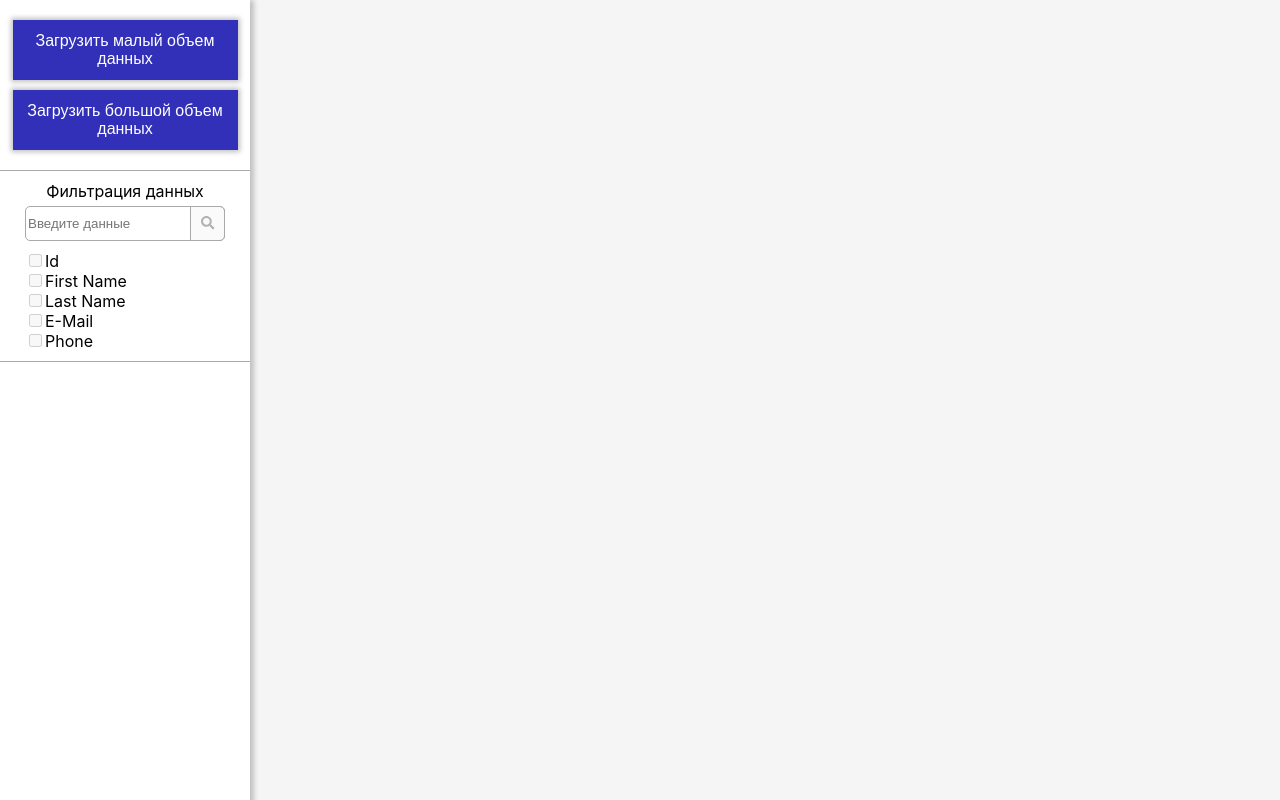
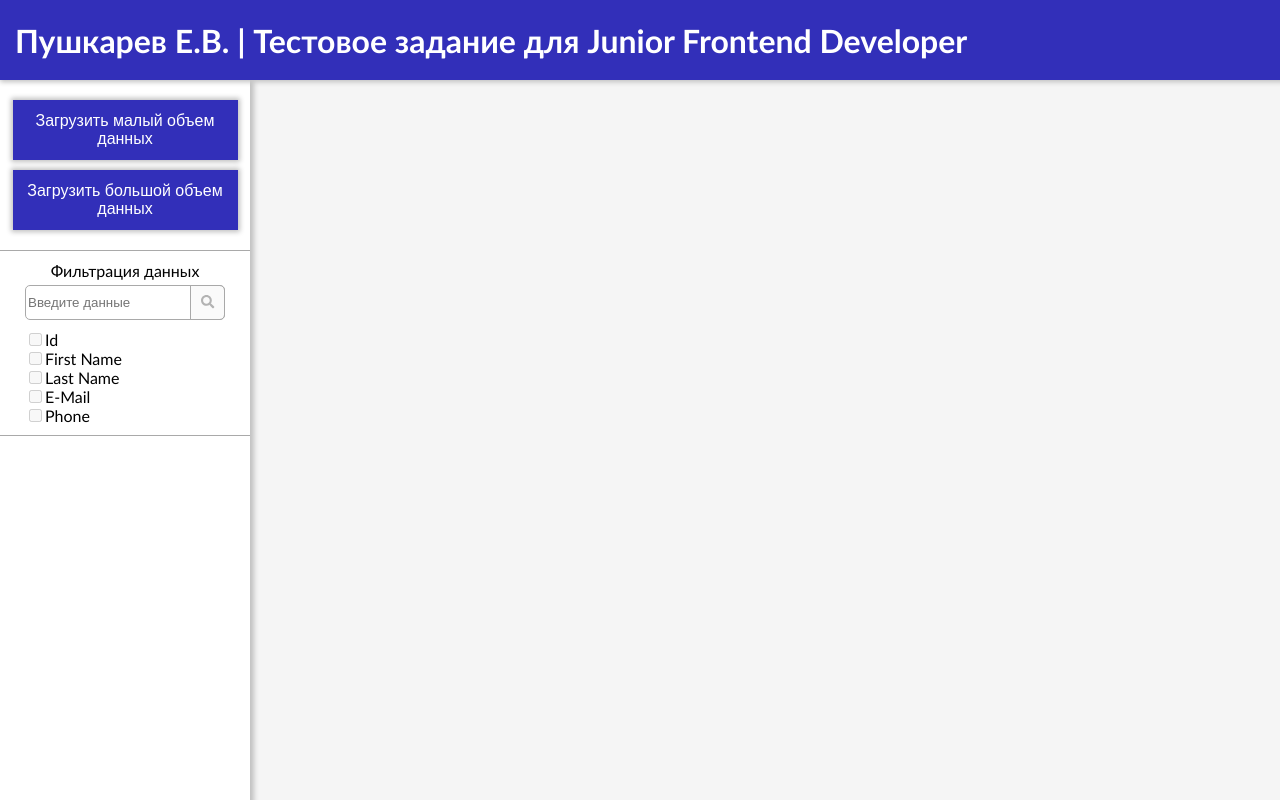
Before and after one commit to Kefir103/contact-directory, a React app: page / in a window 1280 px wide. Built offline with nearby package versions, Linux system fonts and the light colour scheme.

Commit message:
Добавил хэдер и поправил стили, чтоб он лучше вписывался к сайдменю и app-container

```diff
--- a/public/styles.css
+++ b/public/styles.css
@@ -71,9 +71,9 @@
       cursor: pointer; }
 
 aside {
-  position: sticky;
+  position: fixed;
   left: 0;
-  top: 0;
+  top: 80px;
   bottom: 0;
   height: 100vh;
   width: 250px;
@@ -162,14 +162,29 @@ aside {
   display: flex;
   flex-direction: column;
   align-items: center;
-  width: calc(90% - 250px);
-  margin: 15px auto; }
+  width: 100%;
+  margin-top: 95px;
+  margin-left: 250px;
+  padding: 0 2%; }
+
+header {
+  position: fixed;
+  width: 100%;
+  height: 80px;
+  box-shadow: 2px 0 5px 2px silver;
+  background: #322fb9;
+  padding-left: 15px;
+  color: white;
+  top: 0;
+  left: 0;
+  right: 0;
+  z-index: 1; }
 
 body {
   margin: 0;
   padding: 0;
   height: 100vh;
-  font-family: -apple-system, BlinkMacSystemFont, 'Segoe UI', Roboto, 'Helvetica Neue', Arial, 'Noto Sans', sans-serif, 'Apple Color Emoji', 'Segoe UI Emoji', 'Segoe UI Symbol', 'Noto Color Emoji';
+  font-family: "Trebuchet MS", -apple-system, BlinkMacSystemFont, 'Segoe UI', Roboto, 'Helvetica Neue', Arial, 'Noto Sans', sans-serif, 'Apple Color Emoji', 'Segoe UI Emoji', 'Segoe UI Symbol', 'Noto Color Emoji';
   background: whitesmoke; }
 
 #root {
--- a/src/client/App.js
+++ b/src/client/App.js
@@ -2,10 +2,12 @@ import React from 'react';
 import { connect } from 'react-redux';
 import Table from './components/table/Table';
 import SideMenu from './components/sidemenu/SideMenu';
+import Header from './components/Header';
 
 const App = (props) => {
     return (
         <>
+            <Header />
             <SideMenu />
             <div className={'app-container'}>
                 <Table />
--- /dev/null
+++ b/src/client/components/Header.js
@@ -0,0 +1,5 @@
+import React from 'react';
+
+export default function Header() {
+    return (<header><h1>Пушкарев Е.В. | Тестовое задание для Junior Frontend Developer</h1></header>)
+}
--- a/src/client/styles/components/_appContainer.scss
+++ b/src/client/styles/components/_appContainer.scss
@@ -2,6 +2,8 @@
     display: flex;
     flex-direction: column;
     align-items: center;
-    width: calc(90% - 250px);
-    margin: 15px auto;
+    width: 100%;
+    margin-top: 95px;
+    margin-left: 250px;
+    padding: 0 2%;
 }
--- /dev/null
+++ b/src/client/styles/components/_header.scss
@@ -0,0 +1,13 @@
+header {
+    position: fixed;
+    width: 100%;
+    height: 80px;
+    box-shadow: 2px 0 5px 2px silver;
+    background: #322fb9;
+    padding-left: 15px;
+    color: white;
+    top: 0;
+    left: 0;
+    right: 0;
+    z-index: 1;
+}
--- a/src/client/styles/components/sideMenu/_sideMenu.scss
+++ b/src/client/styles/components/sideMenu/_sideMenu.scss
@@ -1,7 +1,7 @@
 aside {
-    position: sticky;
+    position: fixed;
     left: 0;
-    top: 0;
+    top: 80px;
     bottom: 0;
     height: 100vh;
     width: 250px;
--- a/src/client/styles/styles.scss
+++ b/src/client/styles/styles.scss
@@ -6,12 +6,13 @@
 @import 'components/sideMenu/filterContainer';
 @import 'components/loader';
 @import 'components/appContainer';
+@import 'components/header';
 
 body {
     margin: 0;
     padding: 0;
     height: 100vh;
-    font-family: -apple-system, BlinkMacSystemFont, 'Segoe UI', Roboto, 'Helvetica Neue', Arial,
+    font-family: "Trebuchet MS", -apple-system, BlinkMacSystemFont, 'Segoe UI', Roboto, 'Helvetica Neue', Arial,
         'Noto Sans', sans-serif, 'Apple Color Emoji', 'Segoe UI Emoji', 'Segoe UI Symbol',
         'Noto Color Emoji';
     background: whitesmoke;
```
